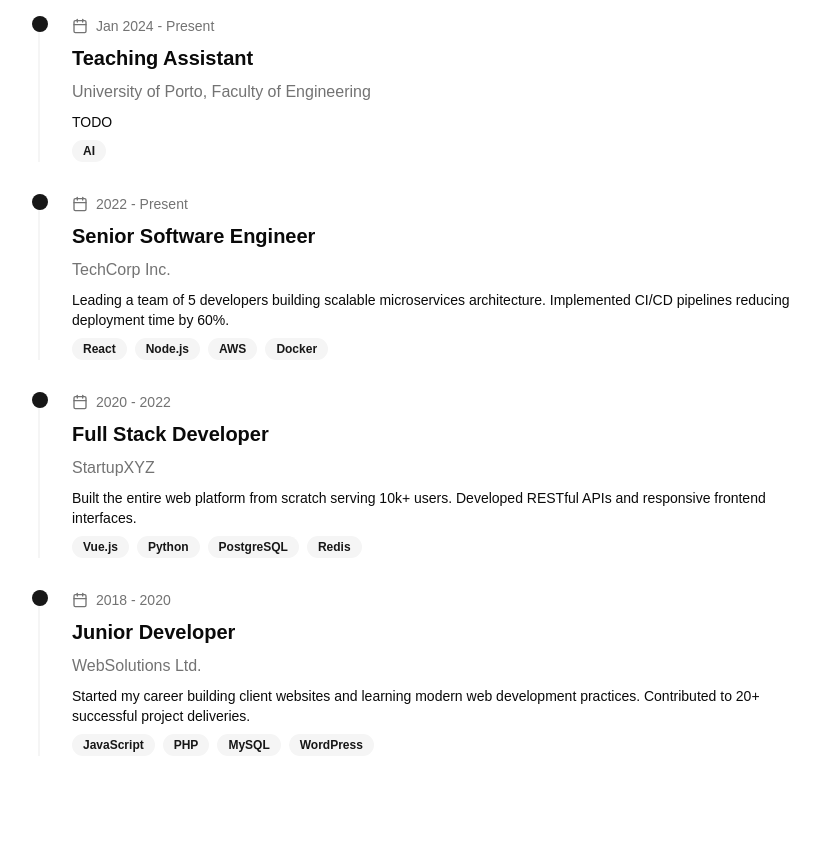
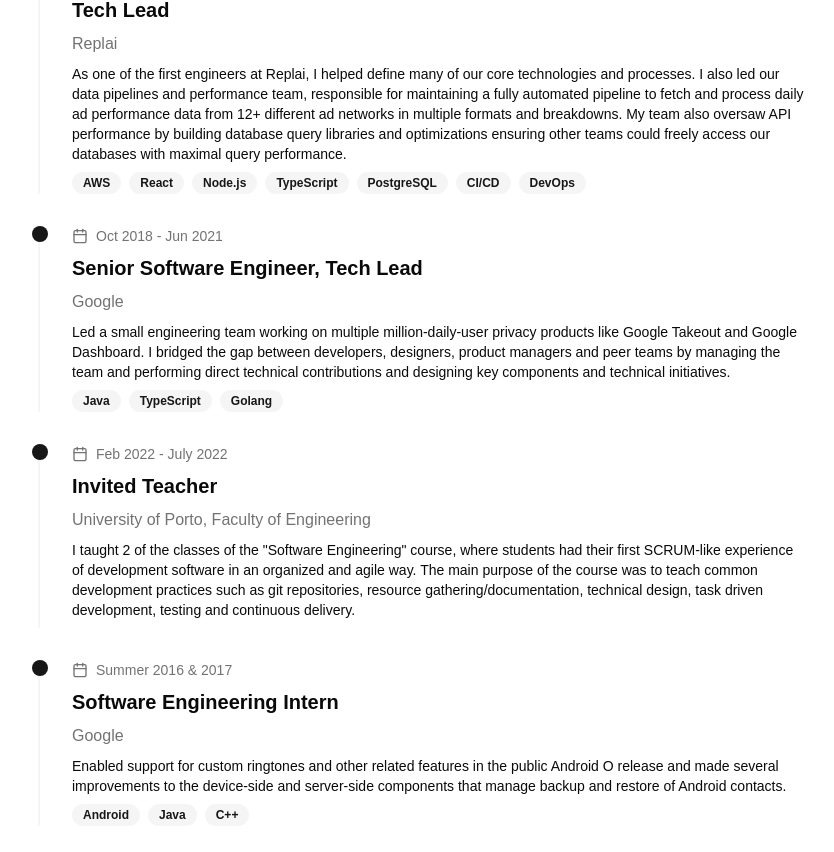
Before and after one commit to andrelago13/andrelago13.github.io, a Next.js app: page / in a window 1280 px wide. Shown: the part 1468-2320 px from the top of the page, without its empty margins (218-1052 px from the left). Built offline with nearby package versions, Linux system fonts and the light colour scheme.

Commit message:
Improve work experience

```diff
--- a/app/page.tsx
+++ b/app/page.tsx
@@ -106,75 +106,6 @@ export default function HomePage() {
                 </div>
               </div>
             ))}
-            <div className="relative pl-8 border-l-2 border-muted">
-              <div className="absolute -left-2 top-0 h-4 w-4 rounded-full bg-primary"></div>
-              <div className="space-y-2">
-                <div className="flex items-center gap-2 text-sm text-muted-foreground">
-                  <Calendar className="h-4 w-4" />
-                  2022 - Present
-                </div>
-                <h3 className="text-xl font-semibold">
-                  Senior Software Engineer
-                </h3>
-                <p className="text-muted-foreground">TechCorp Inc.</p>
-                <p className="text-sm">
-                  Leading a team of 5 developers building scalable microservices
-                  architecture. Implemented CI/CD pipelines reducing deployment
-                  time by 60%.
-                </p>
-                <div className="flex flex-wrap gap-2 mt-2">
-                  <Badge variant="secondary">React</Badge>
-                  <Badge variant="secondary">Node.js</Badge>
-                  <Badge variant="secondary">AWS</Badge>
-                  <Badge variant="secondary">Docker</Badge>
-                </div>
-              </div>
-            </div>
-
-            <div className="relative pl-8 border-l-2 border-muted">
-              <div className="absolute -left-2 top-0 h-4 w-4 rounded-full bg-primary"></div>
-              <div className="space-y-2">
-                <div className="flex items-center gap-2 text-sm text-muted-foreground">
-                  <Calendar className="h-4 w-4" />
-                  2020 - 2022
-                </div>
-                <h3 className="text-xl font-semibold">Full Stack Developer</h3>
-                <p className="text-muted-foreground">StartupXYZ</p>
-                <p className="text-sm">
-                  Built the entire web platform from scratch serving 10k+ users.
-                  Developed RESTful APIs and responsive frontend interfaces.
-                </p>
-                <div className="flex flex-wrap gap-2 mt-2">
-                  <Badge variant="secondary">Vue.js</Badge>
-                  <Badge variant="secondary">Python</Badge>
-                  <Badge variant="secondary">PostgreSQL</Badge>
-                  <Badge variant="secondary">Redis</Badge>
-                </div>
-              </div>
-            </div>
-
-            <div className="relative pl-8 border-l-2 border-muted">
-              <div className="absolute -left-2 top-0 h-4 w-4 rounded-full bg-primary"></div>
-              <div className="space-y-2">
-                <div className="flex items-center gap-2 text-sm text-muted-foreground">
-                  <Calendar className="h-4 w-4" />
-                  2018 - 2020
-                </div>
-                <h3 className="text-xl font-semibold">Junior Developer</h3>
-                <p className="text-muted-foreground">WebSolutions Ltd.</p>
-                <p className="text-sm">
-                  Started my career building client websites and learning modern
-                  web development practices. Contributed to 20+ successful
-                  project deliveries.
-                </p>
-                <div className="flex flex-wrap gap-2 mt-2">
-                  <Badge variant="secondary">JavaScript</Badge>
-                  <Badge variant="secondary">PHP</Badge>
-                  <Badge variant="secondary">MySQL</Badge>
-                  <Badge variant="secondary">WordPress</Badge>
-                </div>
-              </div>
-            </div>
           </div>
         </div>
       </section>
--- a/content/work-experience.ts
+++ b/content/work-experience.ts
@@ -9,40 +9,54 @@ export interface WorkExperience {
 
 export const workExperience: WorkExperience[] = [
   {
+    company: "supermodular.ai",
+    companyUrl: "https://supermodular.ai",
+    title: "Founding Engineer",
+    description: "Building custom tailored AI solutions for large enterprises, solving real problems with measurable impact. As a founding engineer my role includes ideating and prototyping for new solutions, leading project teams and making technical decisions spanning multiple domains.",
+    date: "Jan 2025 - Present",
+    tags: ["AI", "LLMs", "Embeddings", "React", "Node.js", "TypeScript", "Python", "FastAPI", "Azure", "CI/CD", "DevOps"],
+  },
+  {
     company: "Task Samurai",
     companyUrl: "https://tasksamurai.ai",
     title: "Founder & CEO",
-    description: "TODO",
+    description: "I founded Task Samurai to help developers manage the complexity of scattered knowledge and context in large projects. Using AI, embedding models and direct integrations in tools like VSCode and Jira, we developed interfaces where developers could easily find source code and documentation relevant for the tasks they're working on.",
     date: "Jan 2024 - Present",
-    tags: ["AI"],
+    tags: ["AI", "Embeddings", "React", "Node.js", "TypeScript", "AWS"],
   },
   {
     company: "Freelance",
     title: "Engineering Consultant",
-    description: "TODO",
-    date: "Jan 2024 - Present",
-    tags: ["React", "Node.js", "TypeScript", "Python", "FastAPI", "Azure", "MongoDB", "PostgreSQL", "CI/CD", "DevOps"],
+    description: "I helped engineering teams in multiple companies by improving their development processes and workflows, designing complex techical solutions, improving existing architectures and performing direct technical contributions.",
+    date: "Jan 2024 - Jan 2025",
+    tags: ["Azure", "AWS", "React", "Node.js", "TypeScript", "Python", "FastAPI", "MongoDB", "PostgreSQL", "CI/CD", "DevOps"],
   },
   {
     company: "Replai",
     companyUrl: "https://replai.io",
     title: "Tech Lead",
-    description: "TODO",
+    description: "As one of the first engineers at Replai, I helped define many of our core technologies and processes. I also led our data pipelines and performance team, responsible for maintaining a fully automated pipeline to fetch and process daily ad performance data from 12+ different ad networks in multiple formats and breakdowns. My team also oversaw API performance by building database query libraries and optimizations ensuring other teams could freely access our databases with maximal query performance.",
     date: "Jul 2021 - Oct 2023",
-    tags: ["AI"],
+    tags: ["AWS", "React", "Node.js", "TypeScript", "PostgreSQL", "CI/CD", "DevOps"],
   },
   {
     company: "Google",
     title: "Senior Software Engineer, Tech Lead",
-    description: "TODO",
+    description: "Led a small engineering team working on multiple million-daily-user privacy products like Google Takeout and Google Dashboard. I bridged the gap between developers, designers, product managers and peer teams by managing the team and performing direct technical contributions and designing key components and technical initiatives.",
     date: "Oct 2018 - Jun 2021",
-    tags: ["AI"],
+    tags: ["Java", "TypeScript", "Golang"],
   },
   {
     company: "University of Porto, Faculty of Engineering",
-    title: "Teaching Assistant",
-    description: "TODO",
-    date: "Jan 2024 - Present",
-    tags: ["AI"],
+    title: "Invited Teacher",
+    description: 'I taught 2 of the classes of the "Software Engineering" course, where students had their first SCRUM-like experience of development software in an organized and agile way. The main purpose of the course was to teach common development practices such as git repositories, resource gathering/documentation, technical design, task driven development, testing and continuous delivery.',
+    date: "Feb 2022 - July 2022",
+  },
+  {
+    company: "Google",
+    title: "Software Engineering Intern",
+    description: "Enabled support for custom ringtones and other related features in the public Android O release and made several improvements to the device-side and server-side components that manage backup and restore of Android contacts.",
+    date: "Summer 2016 & 2017",
+    tags: ["Android", "Java", "C++"],
   },
 ];
```
